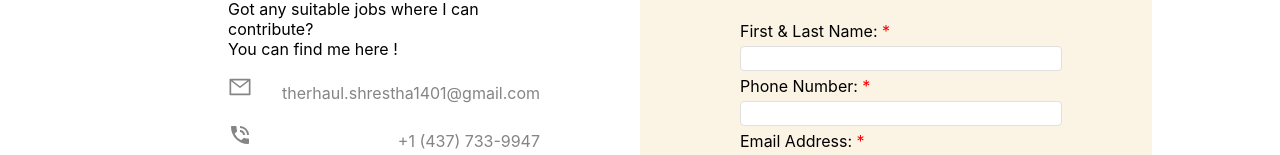
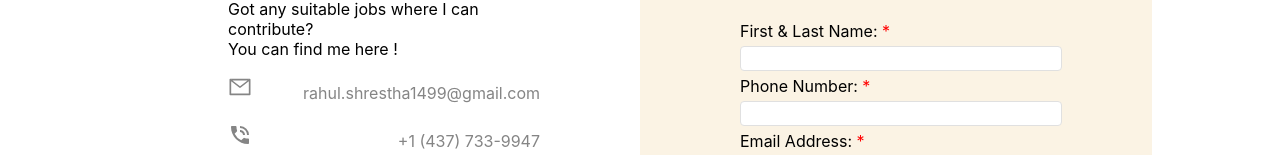
Before and after one commit to MernRash/resume-portfolio, a React (Create React App) app: page / in a window 1280 px wide. Shown: the part 3821-3976 px from the top of the page. Built offline with nearby package versions, Linux system fonts and the light colour scheme.

Commit message:
Updated Contact Information

```diff
--- a/src/components/contact/contact.js
+++ b/src/components/contact/contact.js
@@ -48,7 +48,7 @@ class Contact extends Component {
             </p>
             <div className="flex">
               <AiOutlineMail className="icons" />
-              <span>therhaul.shrestha1401@gmail.com</span>
+              <span>rahul.shrestha1499@gmail.com</span>
             </div>
             <br />
             <div className="flex">
```
